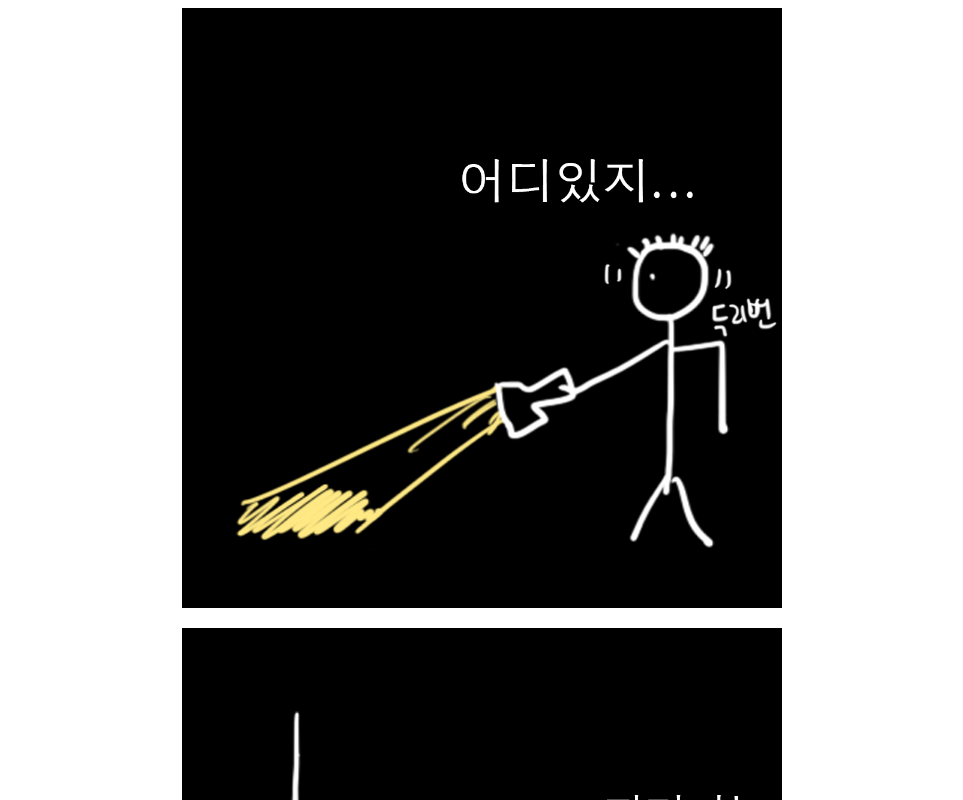
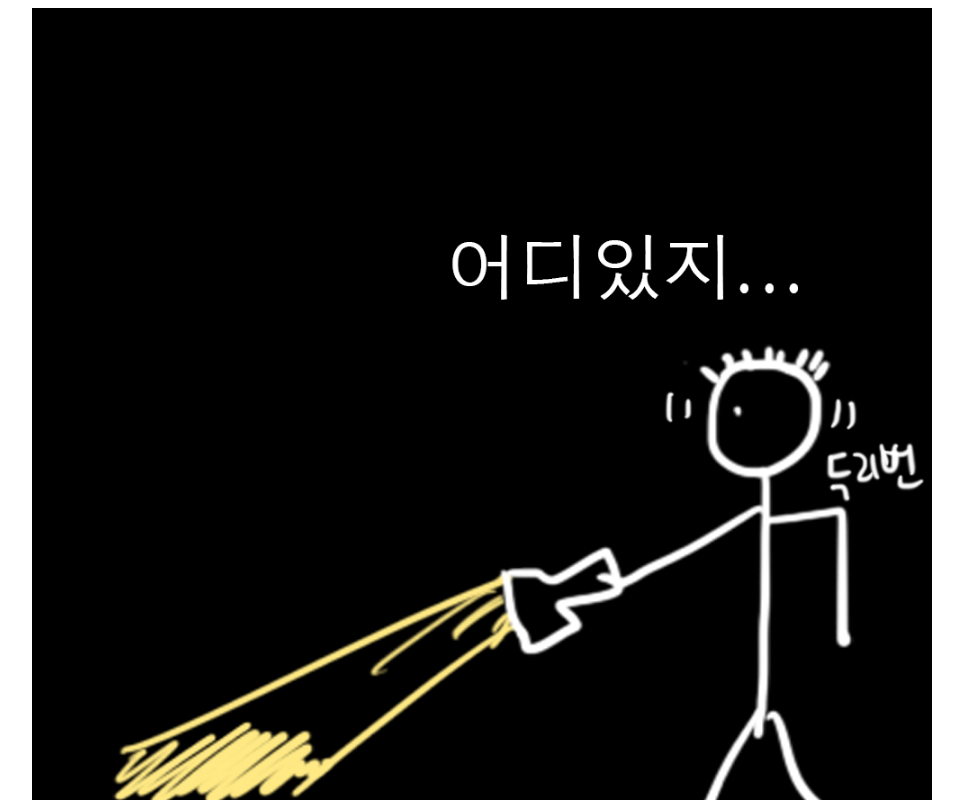
Before and after one commit to sgspotlight/sgspotlight.github.com, a plain HTML site: page index.html in a window 1280 px wide. Shown: the top 800 px of the page, without its empty margins (158-1121 px from the left). Drawn offline with Linux system fonts and the light colour scheme.

Commit message:
Update index.html

```diff
--- a/index.html
+++ b/index.html
@@ -20,7 +20,7 @@
         margin-right:auto;
         margin-bottom:20px;
         width:100%;
-        max-width:600px;
+        max-width:900px;
       }
     </style>
   </head>
```
